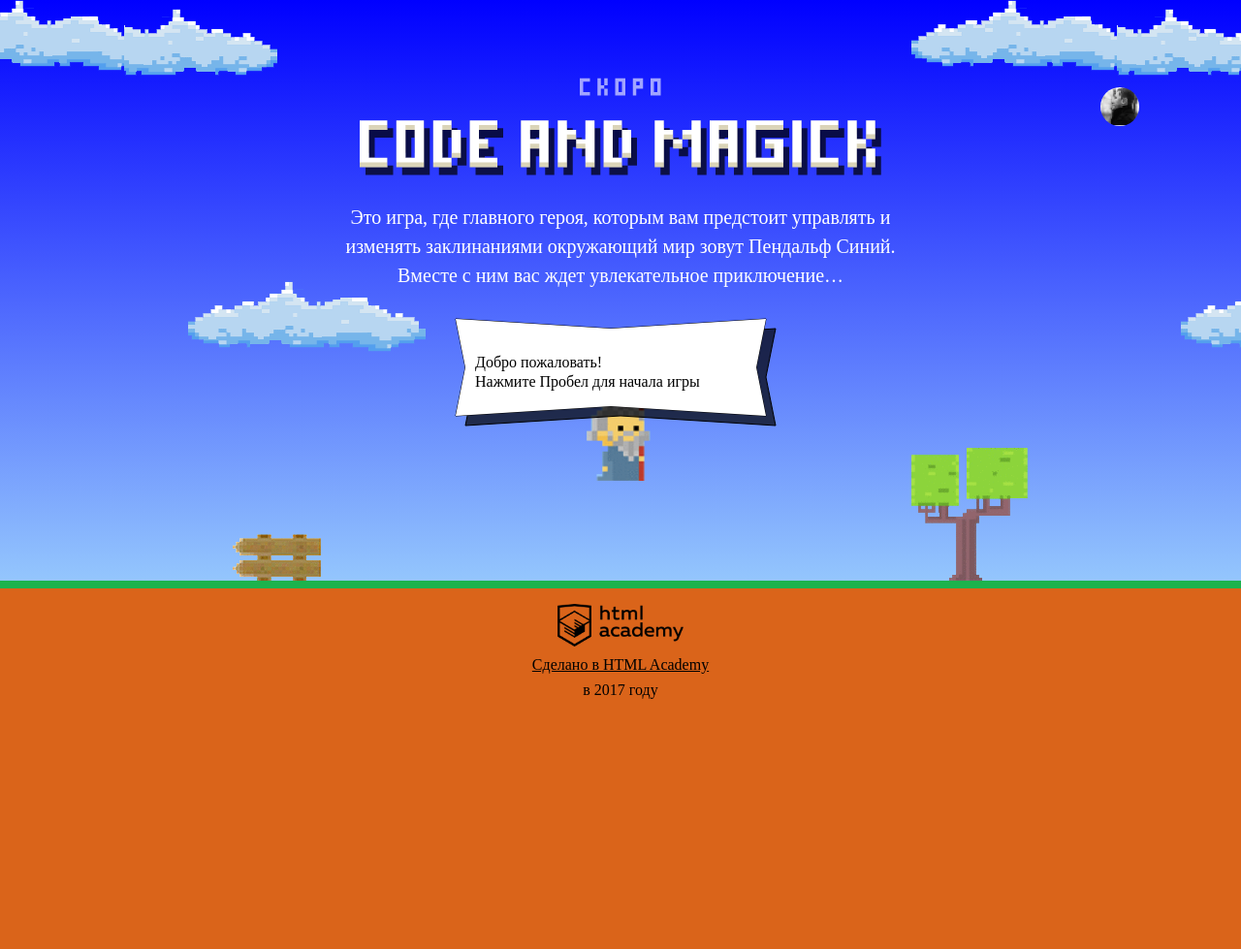
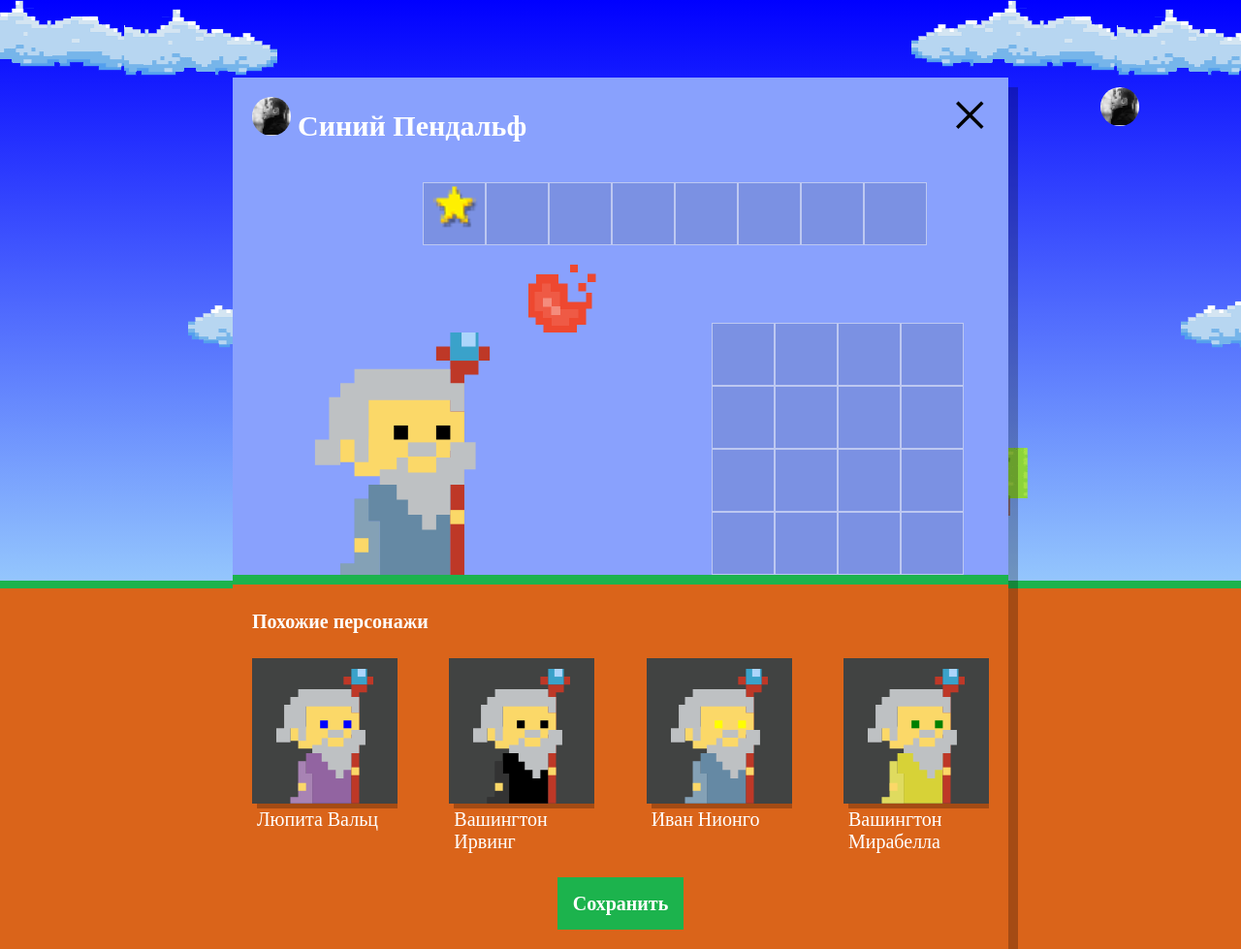
Before and after one commit to BezalelSandler/867933-code-and-magick, a website: page index.html in a window 1280 px wide. Shown: the whole page at 97% size. Before the commit the page ends 800 px from the top, so only its background shows below. Drawn offline with Linux system fonts and the light colour scheme; a web font is replaced by a local one.

Commit message:
#12 Учебный проект: нас орда Готово.

```diff
--- a/index.html
+++ b/index.html
@@ -204,6 +204,7 @@
     return height / 2.906;
   }
 </script>
+<script src="js/setup.js"></script>
 <script src="js/stat.js"></script>
 <script src="js/game.js"></script>
 
--- /dev/null
+++ b/js/setup.js
@@ -0,0 +1,107 @@
+'use strict';
+
+(function () {
+  var blockSetup = document.querySelector('.setup');
+  blockSetup.classList.remove('hidden');
+
+  // Mock
+  var NAME = [
+    'Иван',
+    'Хуан Себастьян',
+    'Мария',
+    'Кристоф',
+    'Виктор',
+    'Юлия',
+    'Люпита',
+    'Вашингтон'
+  ];
+
+  var SURNAME = [
+    'да Марья',
+    'Верон',
+    'Мирабелла',
+    'Вальц',
+    'Онопко',
+    'Топольницкая',
+    'Нионго',
+    'Ирвинг'
+  ];
+
+  var COAT = [
+    'rgb(101, 137, 164)',
+    'rgb(241, 43, 107)',
+    'rgb(146, 100, 161)',
+    'rgb(56, 159, 117)',
+    'rgb(215, 210, 55)',
+    'rgb(0, 0, 0)'
+  ];
+
+  var EYE = [
+    'black',
+    'red',
+    'blue',
+    'yellow',
+    'green'
+  ];
+
+  var Wizards = [
+  // очень много дубликатов кода получилось, не знаю как динамически сформировать этот оъект
+  {
+    name: NAME[randArrElement(NAME)] + ' ' + SURNAME[randArrElement(SURNAME)],
+    coatColor: COAT[randArrElement(COAT)],
+    eyesColor: EYE[randArrElement(EYE)]
+  },
+  {
+    name: NAME[randArrElement(NAME)] + ' ' + SURNAME[randArrElement(SURNAME)],
+    coatColor: COAT[randArrElement(COAT)],
+    eyesColor: EYE[randArrElement(EYE)]
+  },
+  {
+    name: NAME[randArrElement(NAME)] + ' ' + SURNAME[randArrElement(SURNAME)],
+    coatColor: COAT[randArrElement(COAT)],
+    eyesColor: EYE[randArrElement(EYE)]
+  },
+  {
+    name: NAME[randArrElement(NAME)] + ' ' + SURNAME[randArrElement(SURNAME)],
+    coatColor: COAT[randArrElement(COAT)],
+    eyesColor: EYE[randArrElement(EYE)]
+  }
+  ];
+
+  function randArrElement(arr) {
+    return Math.floor(Math.random() * arr.length);
+  }
+
+  function generateElements() {
+    // Generate blocks from template
+    var wizardTemplate = document.querySelector('#similar-wizard-template');
+    if(wizardTemplate){
+      var wizardNode = wizardTemplate.content;
+
+      // не уверен что так правильно. Идея была такая создать createDocumentFragment, в него циклом напихать ноды из шаблона
+      // и потом добавить разом в дом
+
+      var simularListContainer = document.createDocumentFragment();
+
+      for(var i=0; i<Wizards.length; i++){
+        wizardNode.querySelector('.setup-similar-label').innerHTML = Wizards[i].name;
+        wizardNode.querySelector('.wizard-coat').setAttribute('fill',Wizards[i].coatColor)
+        wizardNode.querySelector('.wizard-eyes').setAttribute('fill',Wizards[i].eyesColor)
+        simularListContainer.appendChild(wizardNode.cloneNode(true));
+      }
+      return simularListContainer;
+    }
+    else return false;
+  }
+
+  function renderSimularWizards(simularListContainer) {
+    var simularList = document.querySelector('.setup-similar-list').appendChild(simularListContainer);
+    document.querySelector('.setup-similar').classList.remove('hidden');
+  }
+
+  var elements = generateElements();
+  if(elements){
+    renderSimularWizards(elements);
+  }
+
+})();
```
